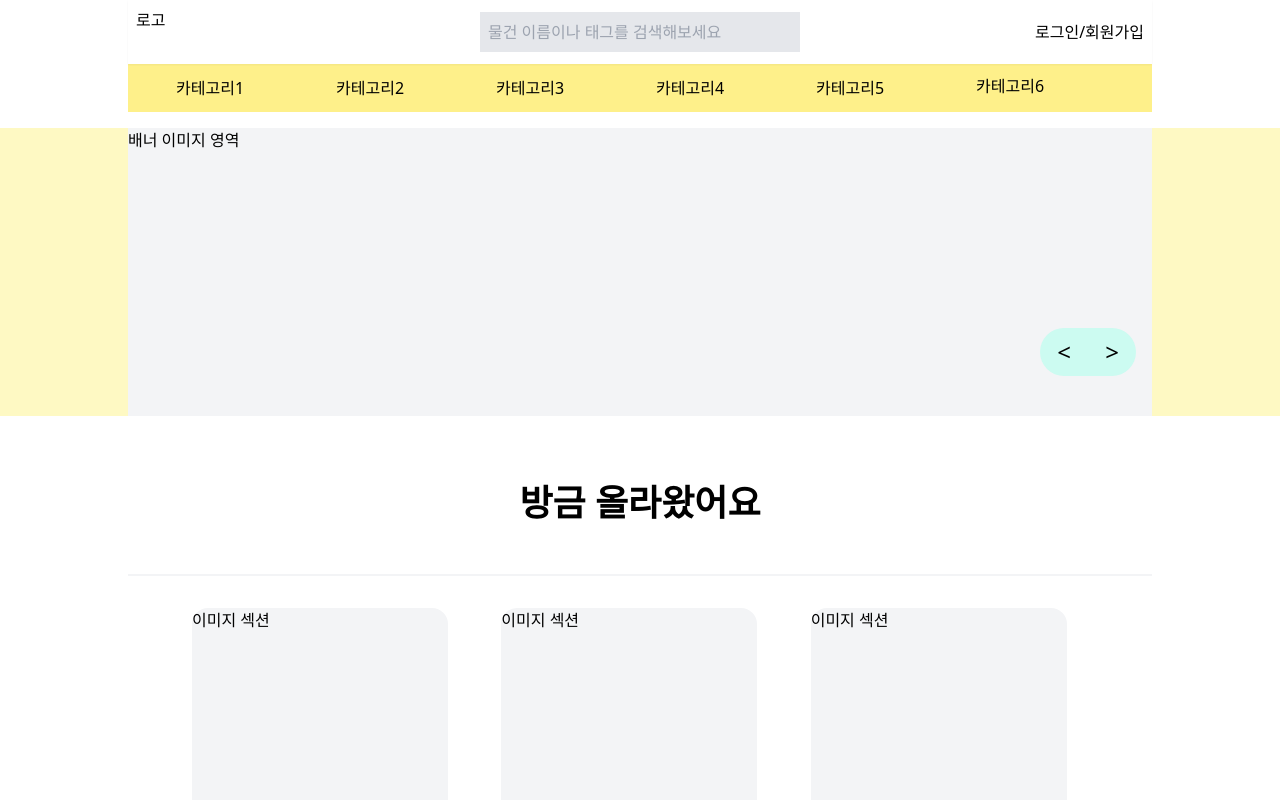
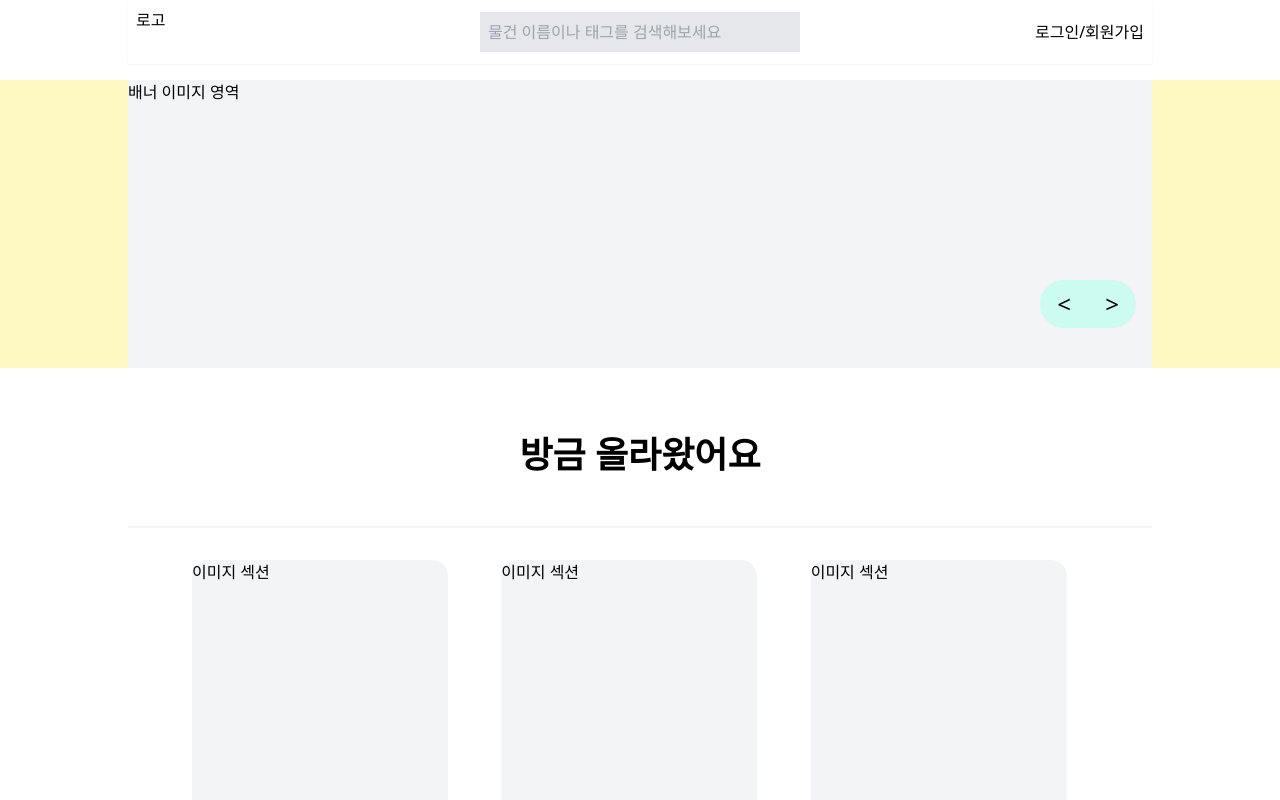
Before and after one commit to shopping-team-project/frontend, a React (Vite) app: page / in a window 1280 px wide. Shown: the top 800 px of the page. Built offline with nearby package versions, Linux system fonts and the light colour scheme.

Commit message:
로그인 상태에 따른 버튼 변형 완료

```diff
--- a/src/Router.tsx
+++ b/src/Router.tsx
@@ -1,6 +1,9 @@
 import { createBrowserRouter } from "react-router-dom";
 import Login from "./pages/loginpage";
 import Home from "./pages/Home.tsx";
+import Cart from "./pages/Cart.tsx";
+import MyPage from "./pages/MyPage.tsx";
+import Search from "./pages/Search.tsx";
 
 const router = createBrowserRouter([
   {
@@ -11,6 +14,9 @@ const router = createBrowserRouter([
     path: "/login",
     element: <Login />,
   },
+  { path: "/search", element: <Search /> },
+  { path: "/cart", element: <Cart /> },
+  { path: "/mypage", element: <MyPage />, children: [{}] },
 ]);
 
 export default router;
--- a/src/components/Header.tsx
+++ b/src/components/Header.tsx
@@ -1,10 +1,8 @@
 import { Link } from "react-router-dom";
-import { logout } from "../features/user/userSlice";
-import { useAppDispatch, useAppSelector } from "../app/hooks";
+import { useAppSelector } from "../app/hooks";
 
 function Header() {
   const user = useAppSelector((state) => state.user.value);
-  const dispatch = useAppDispatch();
 
   return (
     <div className="sticky left-0 right-0 top-0 z-10 mx-auto flex h-16 w-full max-w-5xl items-center justify-center justify-between bg-white p-2 shadow-sm">
@@ -19,7 +17,8 @@ function Header() {
       </div>
       {user ? (
         <div className="flex h-full w-32 items-center justify-end">
-          <button onClick={() => dispatch(logout())}>로그아웃</button>
+          <Link to="mypage">마이페이지</Link>
+          <Link to="cart">장바구니</Link>
         </div>
       ) : (
         <div className="flex h-full w-32 items-center justify-end">
--- a/src/components/Nav.tsx
+++ /dev/null
@@ -1,14 +0,0 @@
-function Nav() {
-  return (
-    <div className="mx-auto flex h-12 min-w-max max-w-5xl items-center justify-center bg-yellow-200">
-      <div className="mx-4 my-2 w-32 flex-none">카테고리1</div>
-      <div className="mx-4 my-2 w-32 flex-none">카테고리2</div>
-      <div className="mx-4 my-2 w-32 flex-none">카테고리3</div>
-      <div className="mx-4 my-2 w-32 flex-none">카테고리4</div>
-      <div className="mx-4 my-2 w-32 flex-none">카테고리5</div>
-      <div className="mx-4 my-2 mb-1 mt-0 w-32 flex-none">카테고리6</div>
-    </div>
-  );
-}
-
-export default Nav;
--- /dev/null
+++ b/src/pages/Cart.tsx
@@ -0,0 +1,3 @@
+export default function Cart() {
+  return <div></div>;
+}
--- a/src/pages/Home.tsx
+++ b/src/pages/Home.tsx
@@ -1,5 +1,4 @@
 import Header from "../components/Header.tsx";
-import Nav from "../components/Nav.tsx";
 import Banner from "../components/Banner.tsx";
 import Card from "../components/Card.tsx";
 import { ReactElement } from "react";
@@ -8,7 +7,6 @@ function Home(): ReactElement {
   return (
     <>
       <Header />
-      <Nav />
       <Banner />
       <div className="mx-auto mt-4 h-screen min-w-max max-w-5xl">
         <div className="block flex h-36 w-full items-center justify-center border-b-2 border-gray-100 py-4 text-4xl font-bold">
--- /dev/null
+++ b/src/pages/MyPage.tsx
@@ -0,0 +1,3 @@
+export default function MyPage() {
+  return <div></div>;
+}
--- /dev/null
+++ b/src/pages/Search.tsx
@@ -0,0 +1,9 @@
+import Header from "../components/Header";
+
+export default function Search() {
+  return (
+    <>
+      <Header />
+    </>
+  );
+}
```
Also changed, not shown: src/features/user/userSlice.ts (+4 -4 lines).
